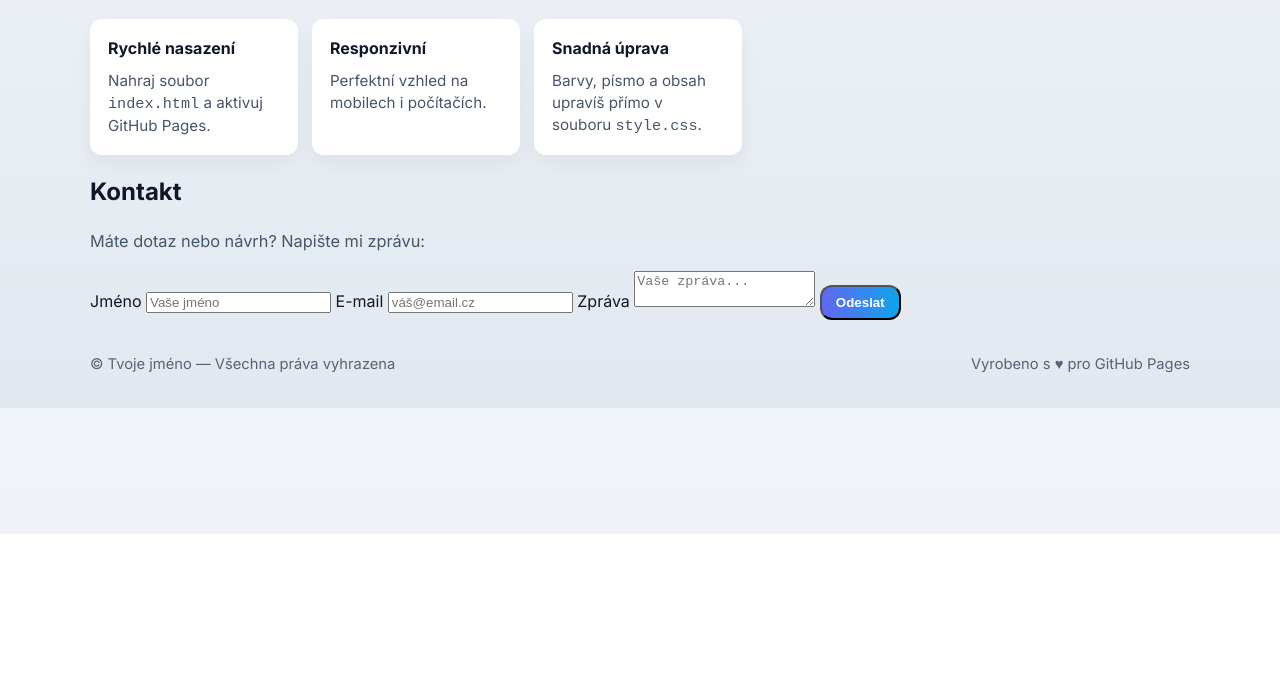
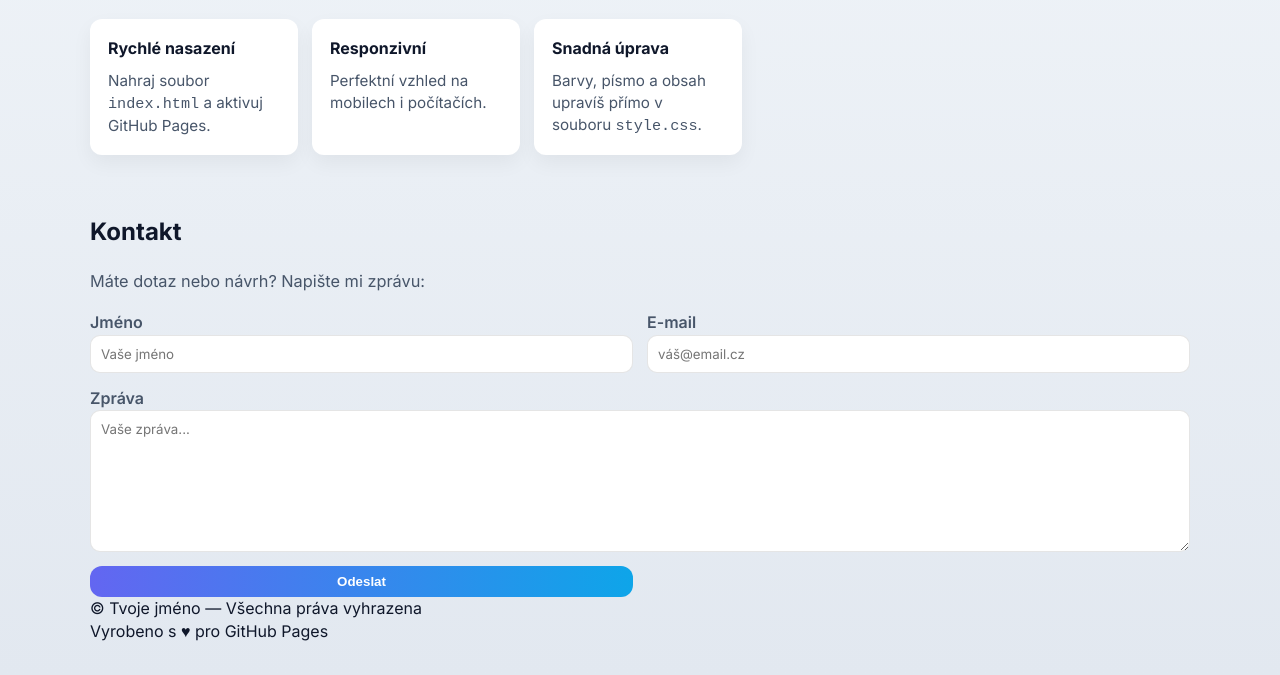
Before and after one commit to zirmondrej/zirmon, a plain HTML site: page index.html in a window 1280 px wide. Shown: the part 266-941 px from the top of the page. Before the commit the page ends 800 px from the top, so only its background shows below. Drawn offline with Linux system fonts and the light colour scheme.

Commit message:
Update style.css

```diff
--- a/style.css
+++ b/style.css
@@ -83,6 +83,8 @@ nav a:hover {
   color: white;
   font-weight: 700;
   text-decoration: none;
+  border: none;
+  cursor: pointer;
 }
 
 .theme-btn {
@@ -148,22 +150,45 @@ p.lead {
   font-size: 0.95rem;
 }
 
-footer {
-  margin-top: 34px;
-  color: var(--muted);
-  font-size: 0.92rem;
-  opacity: 0.9;
+/* 💬 Kontakt */
+.contact {
+  margin-top: 60px;
 }
 
-.footer-content {
-  display: flex;
-  justify-content: space-between;
-  align-items: center;
-  gap: 12px;
-  flex-wrap: wrap;
+.contact-form {
+  display: grid;
+  grid-template-columns: 1fr 1fr;
+  gap: 14px;
+  margin-top: 16px;
 }
 
-/* 🌙 Tmavý režim */
+.contact-form label {
+  display: flex;
+  flex-direction: column;
+  font-weight: 600;
+  color: var(--muted);
+}
+
+.contact-form input,
+.contact-form textarea {
+  padding: 10px;
+  border-radius: 10px;
+  border: 1px solid rgba(0, 0, 0, 0.1);
+  background: var(--card);
+  color: var(--text);
+  font-family: inherit;
+}
+
+.contact-form textarea {
+  min-height: 120px;
+  resize: vertical;
+}
+
+.contact-form .full {
+  grid-column: 1 / -1;
+}
+
+/* 🔆 Tmavý režim */
 :root.dark {
   --bg: #0f1724;
   --text: #e6eef8;
@@ -175,3 +200,8 @@ footer {
 :root.dark body {
   background: linear-gradient(180deg, #071025 0%, #081426 100%);
 }
+
+:root.dark input,
+:root.dark textarea {
+  border-color: rgba(255, 255, 255, 0.15);
+}
```
